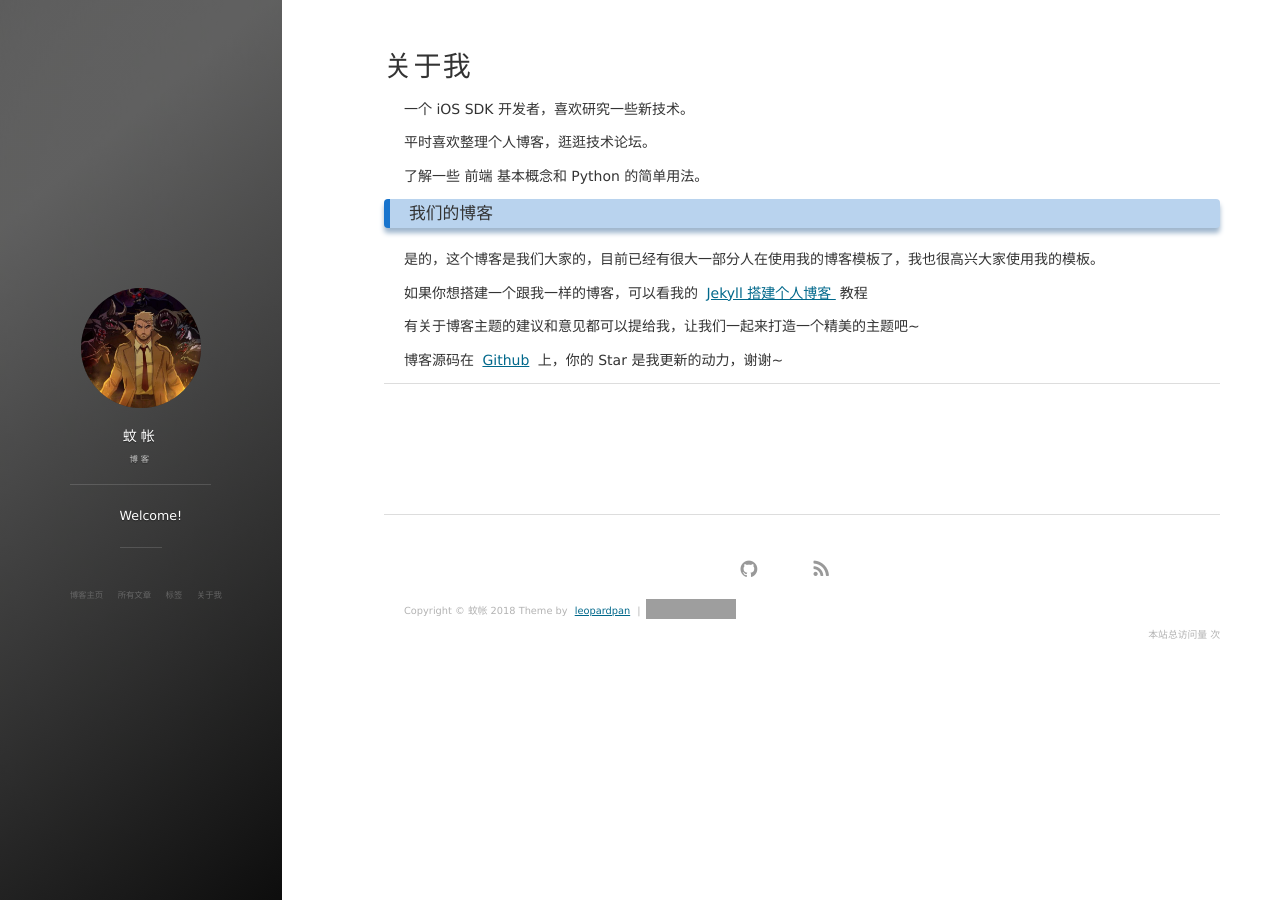
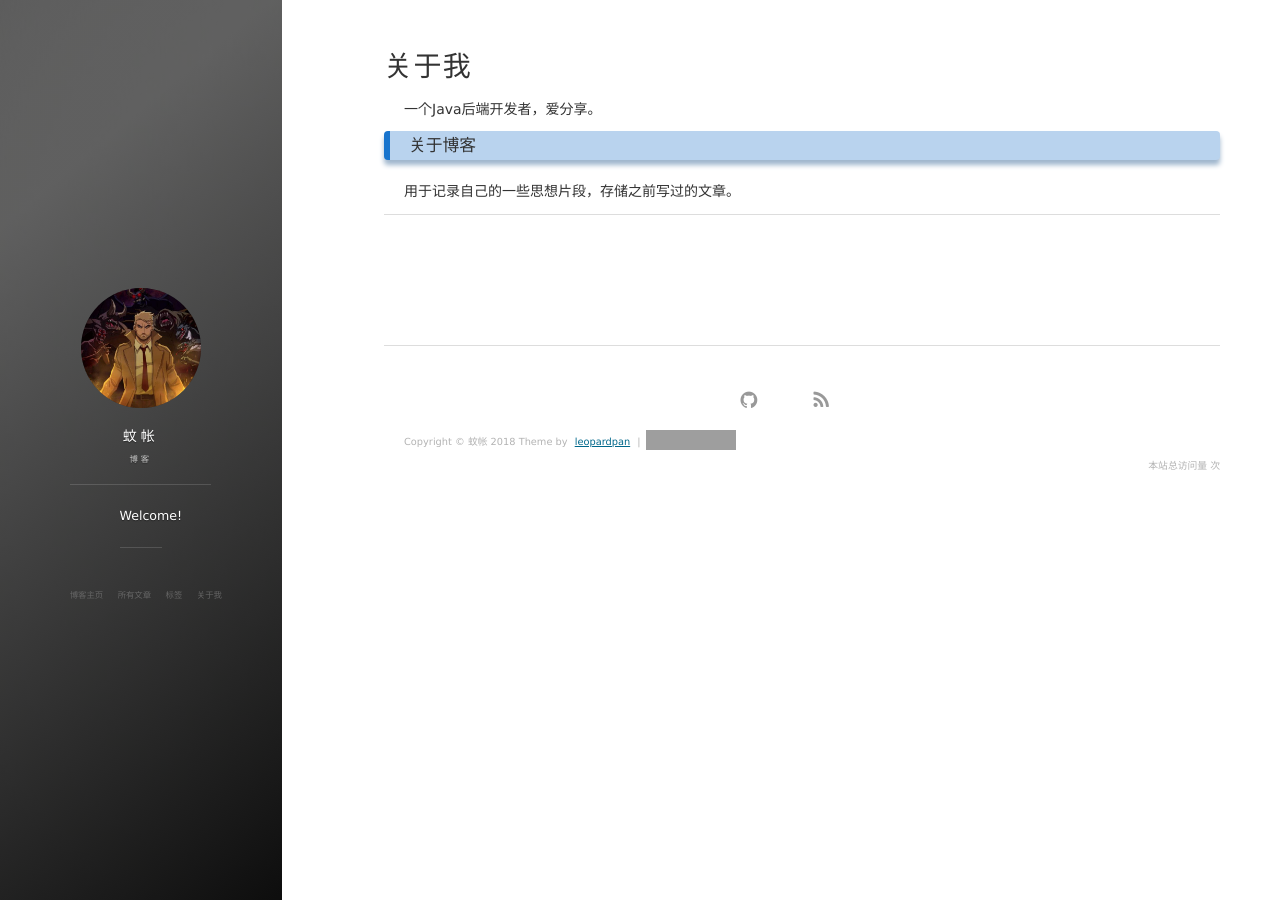
Before and after one commit to NevilleYeung/NevilleYeung.github.io, a Jekyll site: the page built from about.md, in a window 1280 px wide. Built offline with Jekyll 4.4.1, drawn with Linux system fonts in a browser that asks for light colours; nearby versions of some CDN libraries; comment, search, counter and statistics services are not loaded; grey boxes are pictures that could not be loaded.

Commit message:
调整自我介绍

```diff
--- a/about.md
+++ b/about.md
@@ -3,33 +3,14 @@ layout: page
 title: 关于我
 ---
 
-一个 iOS SDK 开发者，喜欢研究一些新技术。
+一个Java后端开发者，爱分享。
 <p>
-平时喜欢整理个人博客，逛逛技术论坛。
-<p>
-了解一些 前端 基本概念和 Python 的简单用法。
+
+<h3> 关于博客 </h3>
 
 <p>
 
-<h3> 我们的博客 </h3>
-
-<p>
-
-是的，这个博客是我们大家的，目前已经有很大一部分人在使用我的博客模板了，我也很高兴大家使用我的模板。
-
-<p>
-
-如果你想搭建一个跟我一样的博客，可以看我的
-<a href="/2016/10/jekyll_tutorials1/"> Jekyll 搭建个人博客 </a>
-教程
-
-<p>
-
-有关于博客主题的建议和意见都可以提给我，让我们一起来打造一个精美的主题吧~
-
-<p>
-
-博客源码在 <a target="_blank" href='https://github.com/leopardpan/leopardpan.github.io/'>Github</a> 上，你的 Star 是我更新的动力，谢谢~
+用于记录自己的一些思想片段，存储之前写过的文章。
 
 <p>
 
```
